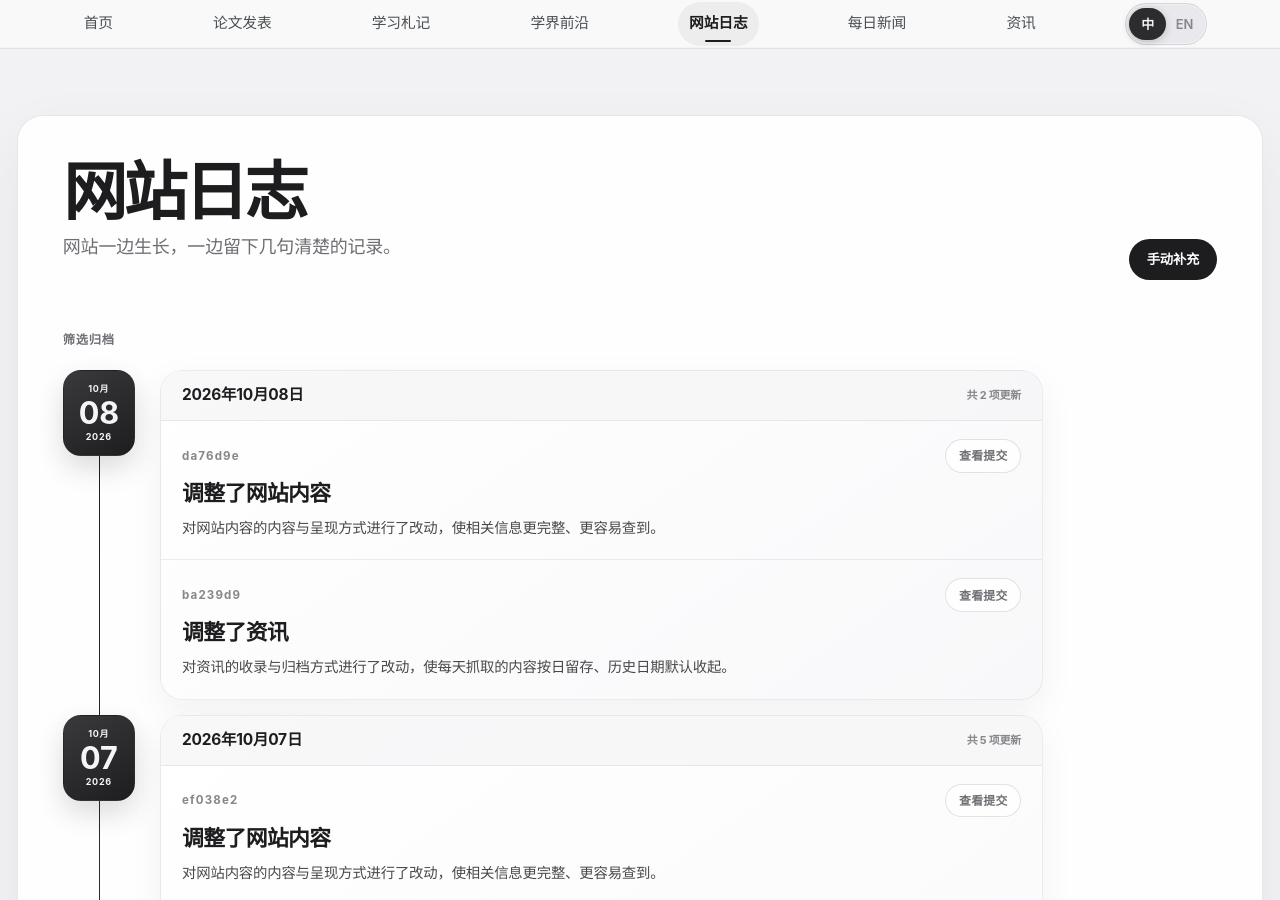
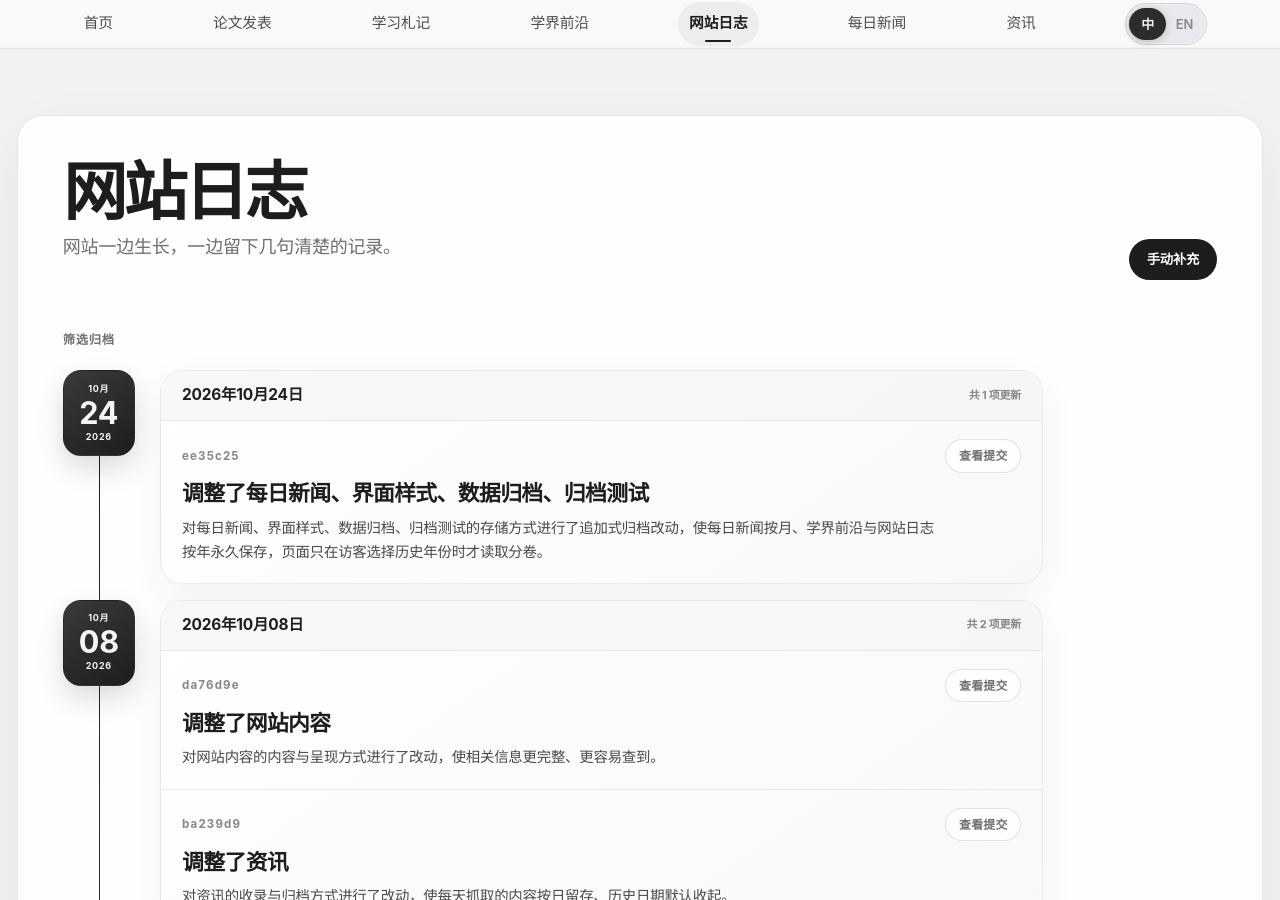
Before and after one commit to HaoxiangLuo/HaoxiangLuo.github.io, a Jekyll site: the page built from _pages/site-log-zh.html, in a window 1280 px wide and 900 px high. Built offline with Jekyll 4.4.1, drawn with Linux system fonts in a browser that asks for light colours; a style sheet for code colours, icons or effects is not loaded.

Commit message:
Record site update ee35c25205aca0f31243f3da0b77c248b0947840

```diff
--- a/_data/site_updates.json
+++ b/_data/site_updates.json
@@ -1,4 +1,18 @@
 [
+  {
+    "date": "2026-10-24",
+    "title_zh": "调整了每日新闻、界面样式、数据归档、归档测试",
+    "title_en": "Refined Daily News, interface styling, data archive, archive tests",
+    "message": "Add Space & Aerospace section to daily news: collect aerospace feeds into a dedicated zone",
+    "story_zh": "对每日新闻、界面样式、数据归档、归档测试的存储方式进行了追加式归档改动，使每日新闻按月、学界前沿与网站日志按年永久保存，页面只在访客选择历史年份时才读取分卷。",
+    "story_en": "Changed the storage of Daily News, interface styling, data archive, archive tests to an append-only archive so daily news is kept by month and frontier and site-log records by year, and a page loads a partition only when a visitor chooses an earlier year.",
+    "purpose_zh": "为避免自动抓取数据因页面展示期限而被清除，建立可长期追溯、可按需读取且不增加网站首页负担的数据归档机制。",
+    "purpose_en": "Establish a durable, traceable archive so automatically collected data is retained beyond the website’s display window without making the static site heavier.",
+    "details_zh": "将每日新闻按月、学界前沿与网站日志按年写入追加式 JSONL 归档；保留近期 JSON 索引供 Jekyll 快速构建；新增 manifest、稳定去重键、SHA-256 校验、历史数据按需加载与年度 GitHub Release 快照。同步降低抓取频率，以减少自动提交噪声和并发冲突。",
+    "details_en": "Archive daily news by month and academic-frontier and site-log records by year in append-only JSONL files; retain small recent JSON indexes for Jekyll; add manifests, stable deduplication keys, SHA-256 checksums, on-demand historical loading, and annual GitHub Release snapshots. Reduce collection frequency to limit automated commit noise and concurrent-update conflicts.",
+    "sha": "ee35c25",
+    "url": "https://github.com/HaoxiangLuo/HaoxiangLuo.github.io/commit/ee35c25205aca0f31243f3da0b77c248b0947840"
+  },
   {
     "date": "2026-10-08",
     "title_zh": "调整了网站内容",
```
Also changed, not shown: assets/data/archive/manifest.json, 1 other file.
